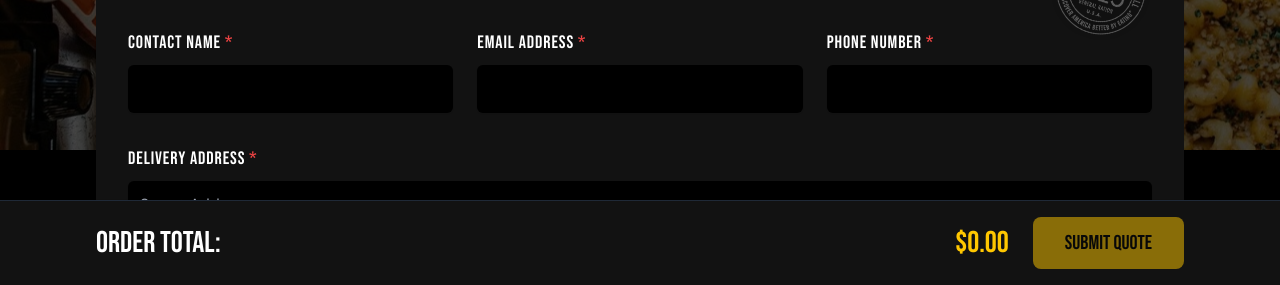
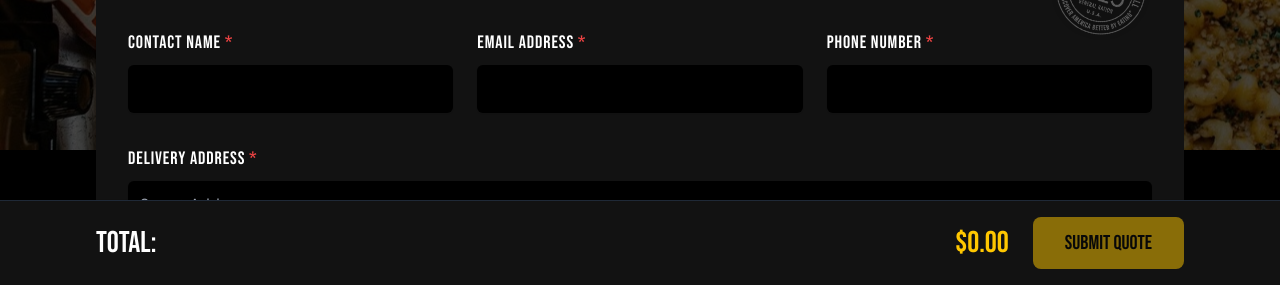
Before and after one commit to lukesbeard/electric-events-catering-meny-builder, a plain HTML site: page index.html in a window 1280 px wide. Shown: the part 515-800 px from the top of the page. Drawn offline with nearby package versions, Linux system fonts and the light colour scheme; no server answers.

Commit message:
Update index.html

```diff
--- a/index.html
+++ b/index.html
@@ -378,7 +378,7 @@
                     <input type="checkbox" class="hidden" style="display:none" name="botcheck">
 
                     <div class="py-4 flex justify-between items-center">
-                        <span class="text-3xl font-heading text-white">Order Total:</span>
+                        <span class="text-3xl font-heading text-white">Total:</span>
                         <div class="flex items-center gap-6">
                             <span id="totalPrice" class="text-3xl font-heading text-primary">$0.00</span>
                             <button type="submit"
```
